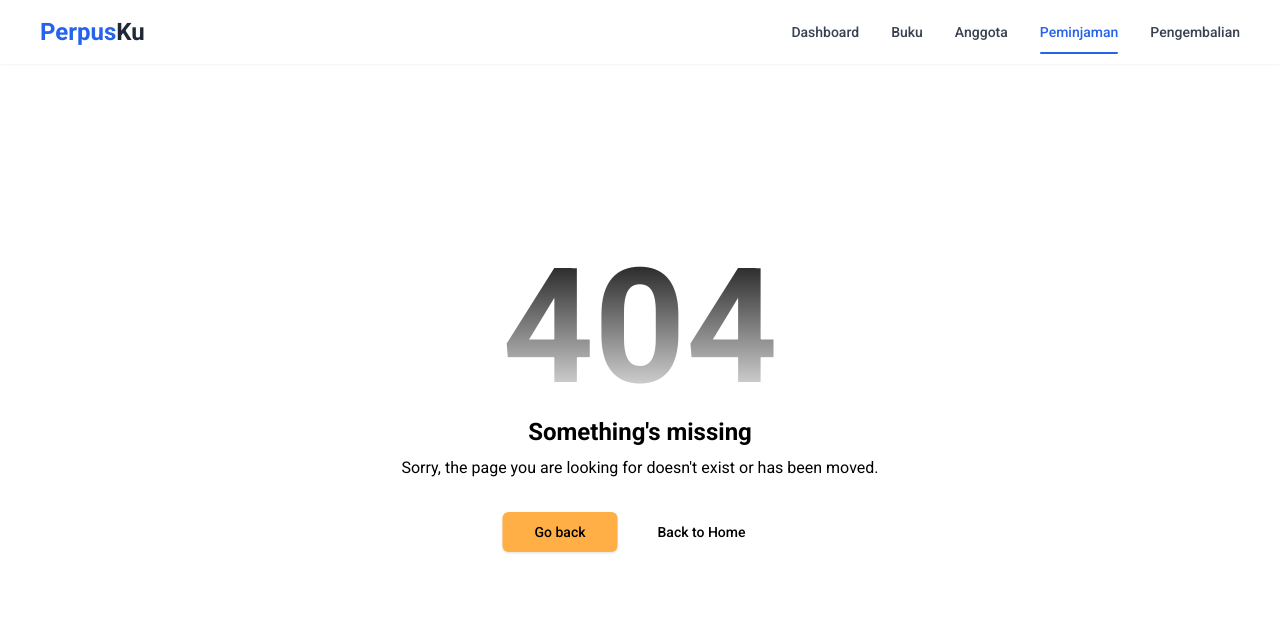
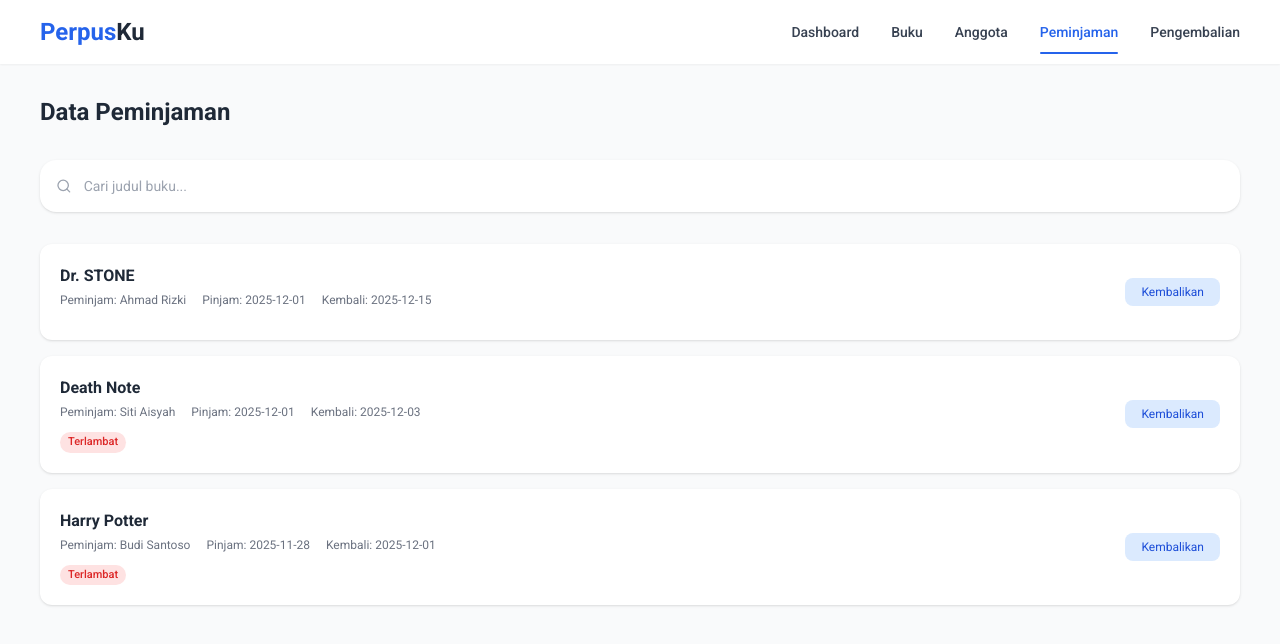
Before and after one commit to teksaglobalindonesia/perpusku-tj-2025, a Next.js app: page /peminjaman in a window 1280 px wide. Before the commit this address had no page. Shown: the top 644 px of the page. Built offline with nearby package versions, Linux system fonts and the light colour scheme.

Commit message:
PK-10 | Peminjaman Page Layout

```diff
--- a/app/layout.tsx
+++ b/app/layout.tsx
@@ -12,7 +12,7 @@ import { ReactQueryClientProvider } from '@/providers/ReactQueryClientProvider';
 import Navbar from "../components/custom/navbar";
 
 export const metadata: Metadata = {
-  title: 'Teksa Web Starter',
+  title: 'PerpusKu | Atha',
   description: 'Teksa Web Starter Description'
 };
 
--- /dev/null
+++ b/app/peminjaman/page.tsx
@@ -0,0 +1,7 @@
+import PeminjamanPage from  "../../components/custom/peminjaman";
+
+export default function Page() {
+    return (
+        <PeminjamanPage/>
+    )
+}
--- a/components/custom/dashboard.tsx
+++ b/components/custom/dashboard.tsx
@@ -70,7 +70,7 @@ return (
       >
         {[
           { title: "Total Buku", value: 120 },
-          { title: "Buku Tersedia", value: 95 },
+          { title: "Buku Tersedia", value: 90 },
           { title: "Dipinjam Hari Ini", value: 15 },
           { title: "Pengembalian Hari Ini", value: 10 },
         ].map((stat, i) => (
--- /dev/null
+++ b/components/custom/peminjaman.tsx
@@ -0,0 +1,166 @@
+"use client";
+
+import { useState } from "react";
+import { FiSearch } from "react-icons/fi";
+
+const PeminjamanPage = () => {
+  const [search, setSearch] = useState("");
+  const [showReturnModal, setShowReturnModal] = useState(false);
+  const [selectedLoan, setSelectedLoan] = useState<any>(null);
+
+  // Dummy data peminjaman
+  const loans = [
+    {
+      id: 1,
+      title: "Dr. STONE",
+      borrower: "Ahmad Rizki",
+      loanDate: "2025-12-01",
+      returnDate: "2025-12-15",
+    },
+    {
+      id: 2,
+      title: "Death Note",
+      borrower: "Siti Aisyah",
+      loanDate: "2025-12-01",
+      returnDate: "2025-12-03",
+    },
+    {
+      id: 3,
+      title: "Harry Potter",
+      borrower: "Budi Santoso",
+      loanDate: "2025-11-28",
+      returnDate: "2025-12-01",
+    },
+  ];
+
+  const today = new Date();
+
+  const filteredLoans = loans.filter((loan) =>
+    loan.title.toLowerCase().includes(search.toLowerCase())
+  );
+
+  const isLate = (returnDate: string) => {
+    const dueDate = new Date(returnDate);
+    return dueDate < today;
+  };
+
+  const handleReturn = (loan: any) => {
+    setSelectedLoan(loan);
+    setShowReturnModal(true);
+  };
+
+  return (
+    <div className="min-h-screen bg-gray-50 px-4 sm:px-6 lg:px-10 py-6 sm:py-8">
+      {/* Header */}
+      <div className="flex flex-col sm:flex-row sm:justify-between sm:items-center gap-3 mb-6 sm:mb-8">
+        <h1 className="text-xl sm:text-2xl font-bold text-gray-800">
+          Data Peminjaman
+        </h1>
+      </div>
+
+      {/* Search */}
+      <div className="bg-white p-3 sm:p-4 rounded-2xl shadow mb-6 sm:mb-8 flex items-center gap-3">
+        <FiSearch className="text-gray-400" />
+        <input
+          type="text"
+          placeholder="Cari judul buku..."
+          value={search}
+          onChange={(e) => setSearch(e.target.value)}
+          className="w-full outline-none text-sm text-gray-700"
+        />
+      </div>
+
+      {/* List Peminjaman */}
+      <div className="space-y-3 sm:space-y-4">
+        {filteredLoans.map((loan) => {
+          const late = isLate(loan.returnDate);
+
+          return (
+            <div
+              key={loan.id}
+              className="bg-white rounded-xl shadow hover:shadow-md transition p-4 sm:p-5 flex flex-col sm:flex-row sm:items-center sm:justify-between gap-3"
+            >
+              {/* Info */}
+              <div className="flex flex-col gap-1">
+                <h2 className="text-sm sm:text-base font-semibold text-gray-800">
+                  {loan.title}
+                </h2>
+
+                <div className="flex flex-wrap gap-x-4 gap-y-1 text-[11px] sm:text-xs text-gray-500">
+                  <span>Peminjam: {loan.borrower}</span>
+                  <span>Pinjam: {loan.loanDate}</span>
+                  <span>Kembali: {loan.returnDate}</span>
+                </div>
+
+                <div className="flex flex-wrap gap-2 mt-2">
+                  {late && (
+                    <span className="px-2 py-0.5 text-[10px] sm:text-[11px] font-medium rounded-full bg-red-100 text-red-600">
+                      Terlambat
+                    </span>
+                  )}
+                </div>
+              </div>
+
+              {/* Action */}
+              <div className="flex gap-2 justify-end sm:justify-start">
+                <button
+                  onClick={() => handleReturn(loan)}
+                  className="text-[11px] sm:text-xs px-4 py-1.5 rounded-lg bg-blue-100 text-blue-700 hover:bg-blue-200 transition"
+                >
+                  Kembalikan
+                </button>
+              </div>
+            </div>
+          );
+        })}
+      </div>
+
+      {/* Empty state */}
+      {filteredLoans.length === 0 && (
+        <div className="text-center text-gray-500 mt-12 text-sm">
+          Data peminjaman tidak ditemukan
+        </div>
+      )}
+
+      {/* Modal Kembalikan */}
+      {showReturnModal && selectedLoan && (
+        <div className="fixed inset-0 z-[9999] bg-black/50 flex items-center justify-center p-4">
+          <div className="bg-white w-full max-w-sm rounded-2xl p-6 text-center animate-scale-in">
+            <h2 className="text-lg font-semibold mb-4">
+              Konfirmasi Pengembalian
+            </h2>
+
+            <p className="text-sm text-gray-600 mb-6">
+              Yakin ingin mengembalikan buku{" "}
+              <span className="font-semibold text-gray-800">
+                {selectedLoan.title}
+              </span>{" "}
+              dari{" "}
+              <span className="font-semibold text-gray-800">
+                {selectedLoan.borrower}
+              </span>
+              ?
+            </p>
+
+            <div className="flex justify-center gap-3">
+              <button
+                onClick={() => setShowReturnModal(false)}
+                className="px-4 py-2 rounded-lg bg-gray-100 text-gray-700 text-sm"
+              >
+                Batal
+              </button>
+              <button
+                onClick={() => setShowReturnModal(false)}
+                className="px-4 py-2 rounded-lg bg-blue-600 text-white text-sm hover:bg-blue-700"
+              >
+                Ya, Kembalikan
+              </button>
+            </div>
+          </div>
+        </div>
+      )}
+    </div>
+  );
+};
+
+export default PeminjamanPage;
```
